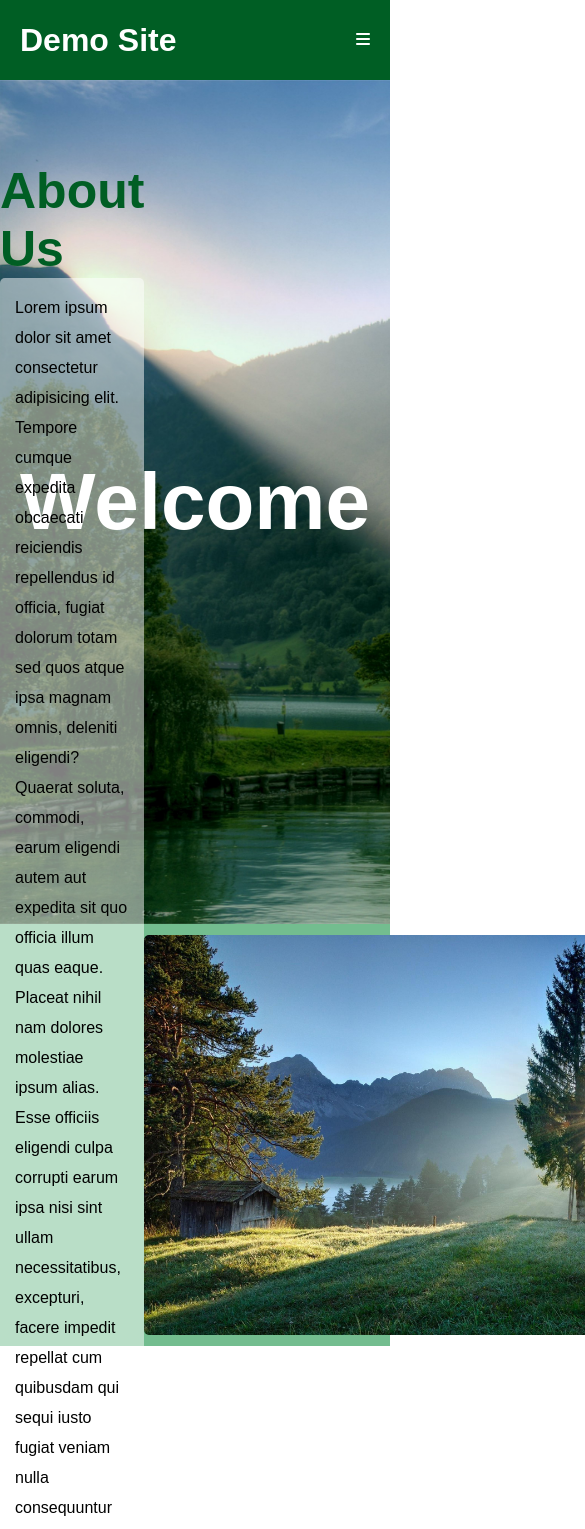
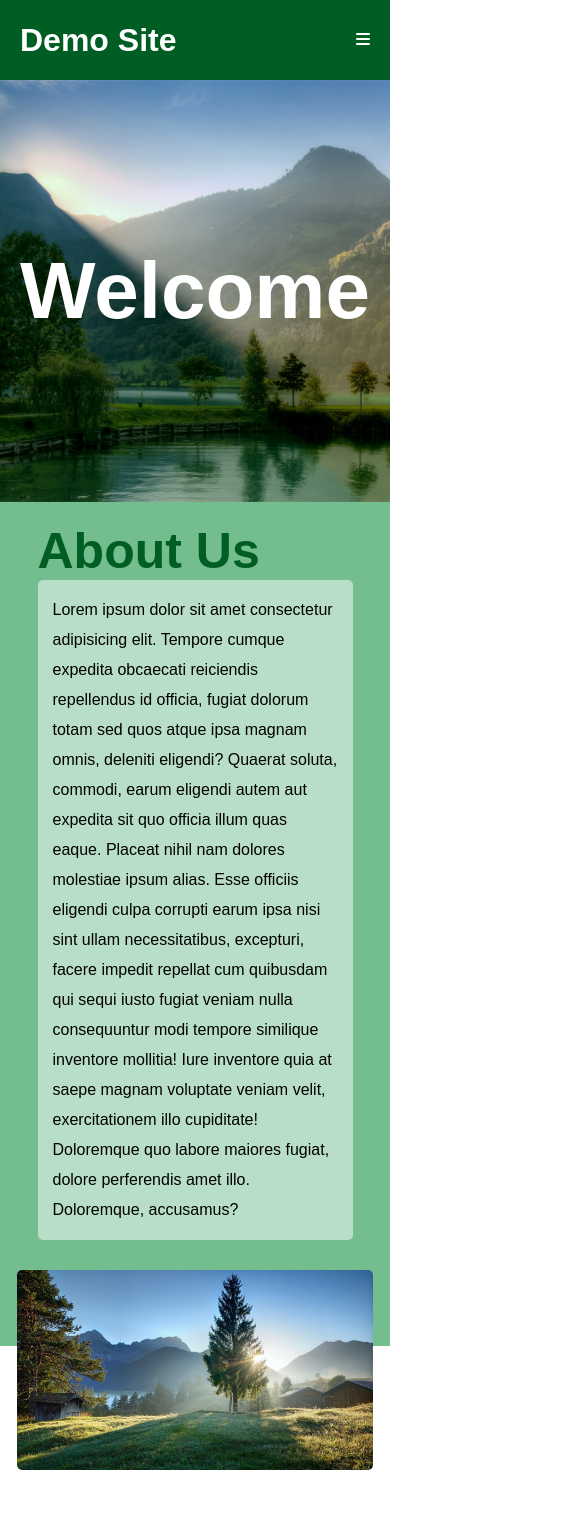
Before and after one commit to jonmc89/classiccarlibrary, a plain HTML site: page index.html in a window 390 px wide. Shown: the top 1529 px of the page, 585 px wide, since content can reach past the window. After the commit the page ends 1470 px from the top, so only its background shows below. Drawn offline with Linux system fonts and the light colour scheme.

Commit message:
Media Q Updates

```diff
--- a/styles.css
+++ b/styles.css
@@ -91,6 +91,12 @@ body {
   text-decoration: none;
 }
 
+@media screen and (max-width: 1500px) {
+  .about-container {
+    flex-direction: column;
+  }
+}
+
 @media screen and (max-width: 718px) {
   .navbar {
     display: none;
@@ -111,7 +117,10 @@ body {
   .sidenav {
     width: 100%;
     opacity: 95%;
+  }
 
+  .about img {
+    height: 200px;
   }
 }
 
@@ -158,8 +167,69 @@ body {
 
 .about {
   background-color: rgb(115, 189, 143);
+  height: 100vh;
 }
 
 .about img {
   border-radius: 5px;
 }
+
+@media screen and (max-width: 1500px) {
+  .about-container {
+    flex-direction: column;
+    padding: 20px;
+  }
+
+  .about-text {
+    width: 90%;
+  }
+
+  .about-text p {
+    margin-bottom: 30px;
+  }
+}
+
+@media screen and (max-width: 757px) {
+  .about img {
+    height: 300px;
+  }
+
+}
+
+@media screen and (max-width: 1500px) {
+  .about-container {
+    flex-direction: column;
+  }
+}
+
+@media screen and (max-width: 718px) {
+  .navbar {
+    display: none;
+  }
+
+  .sidenav {
+    width: 50%;
+    opacity: 95%;
+  }
+
+  .sidenav-open {
+    display: block;
+    padding: 0 20px;
+  }
+}
+
+@media screen and (max-width: 430px) {
+  .sidenav {
+    width: 100%;
+    opacity: 95%;
+  }
+
+  .about img {
+    height: 200px;
+  }
+
+  .hero-section {
+    height: 50vh;
+
+  }
+}
```
